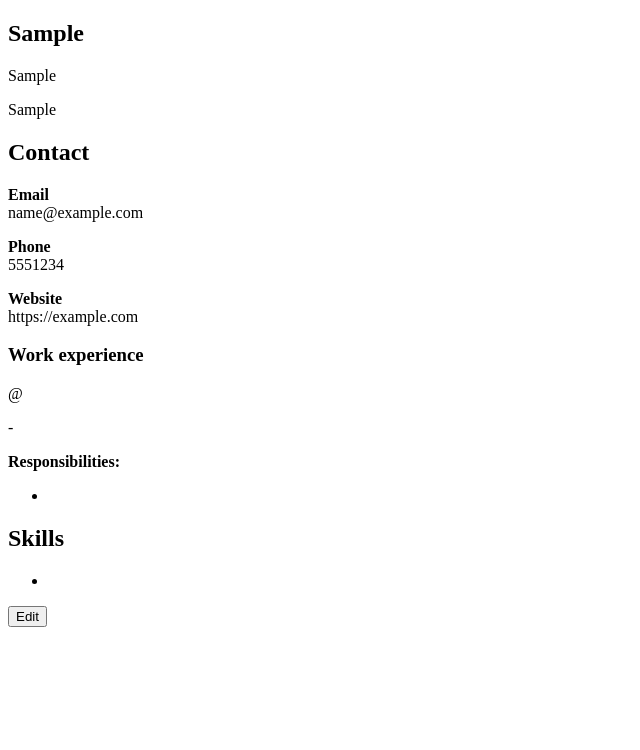
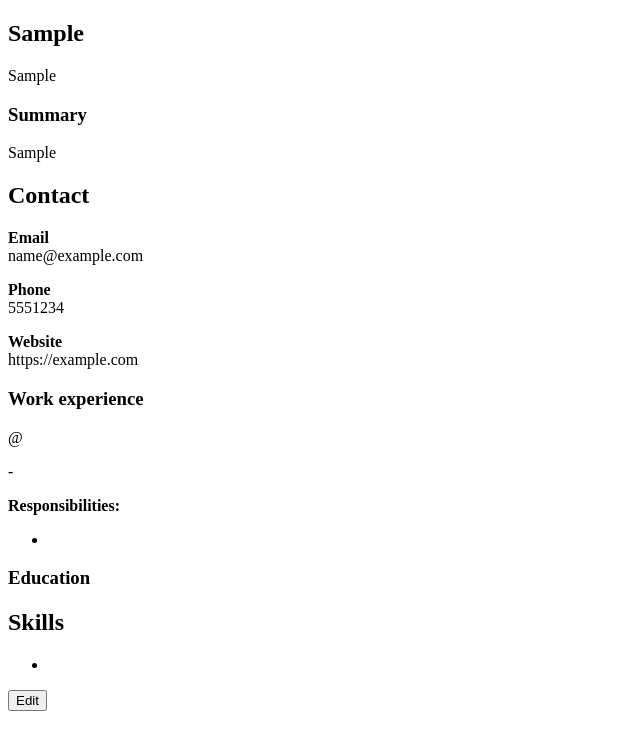
Before and after one commit to seraph404/resume-app, a React (Vite) app: page / in a window 1280 px wide. Both pictures are taken after typing "Sample", "Sample", "Sample", "name@example.com", "5551234", "https://example.com" into the empty fields and a click on the button "Save". Shown: the top 750 px of the page, without its empty margins (0-640 px from the left). Built offline with nearby package versions, Linux system fonts and the light colour scheme.

Commit message:
Change markdown for styling and consistency

```diff
--- a/src/components/ApplicantInfo.jsx
+++ b/src/components/ApplicantInfo.jsx
@@ -65,6 +65,7 @@ function ApplicantInfo({
               <p>{jobTitle}</p>
             </div>
             <div class="summary info">
+              <h3>Summary</h3>
               <p>{summary}</p>
             </div>
           </div>
--- a/src/components/Education.jsx
+++ b/src/components/Education.jsx
@@ -18,7 +18,7 @@ function Education({
   }
 
   return (
-    <div>
+    <>
       {isEditing ? (
         <>
           <fieldset>
@@ -61,14 +61,15 @@ function Education({
         </>
       ) : (
         <>
-          <div className="right-column">
+          <div className="education section">
+            <h3>Education</h3>
             <p>{schoolName}</p>
             <p>{programTitle}</p>
             <p>{programDate}</p>
           </div>
         </>
       )}
-    </div>
+    </>
   );
 }
 
```
